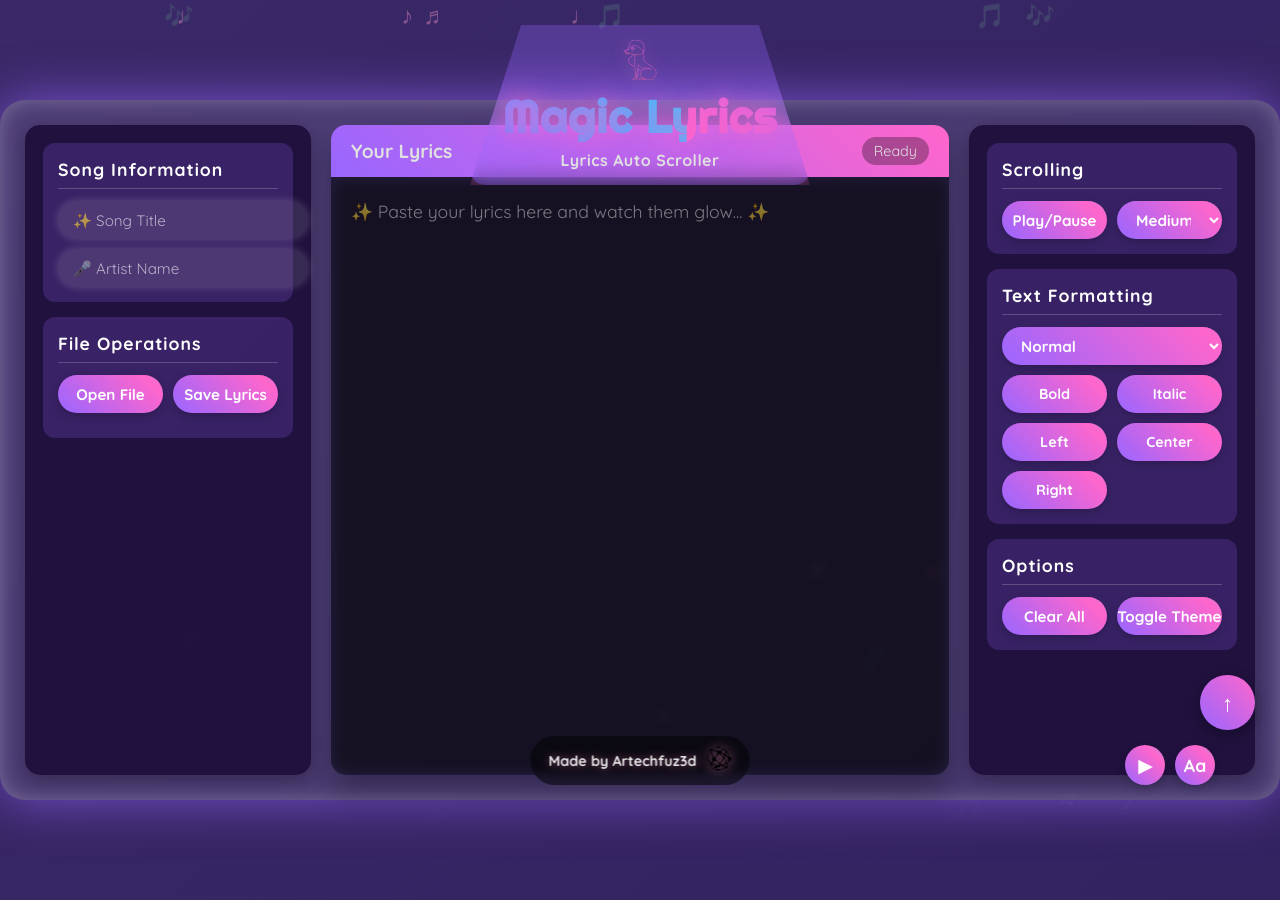
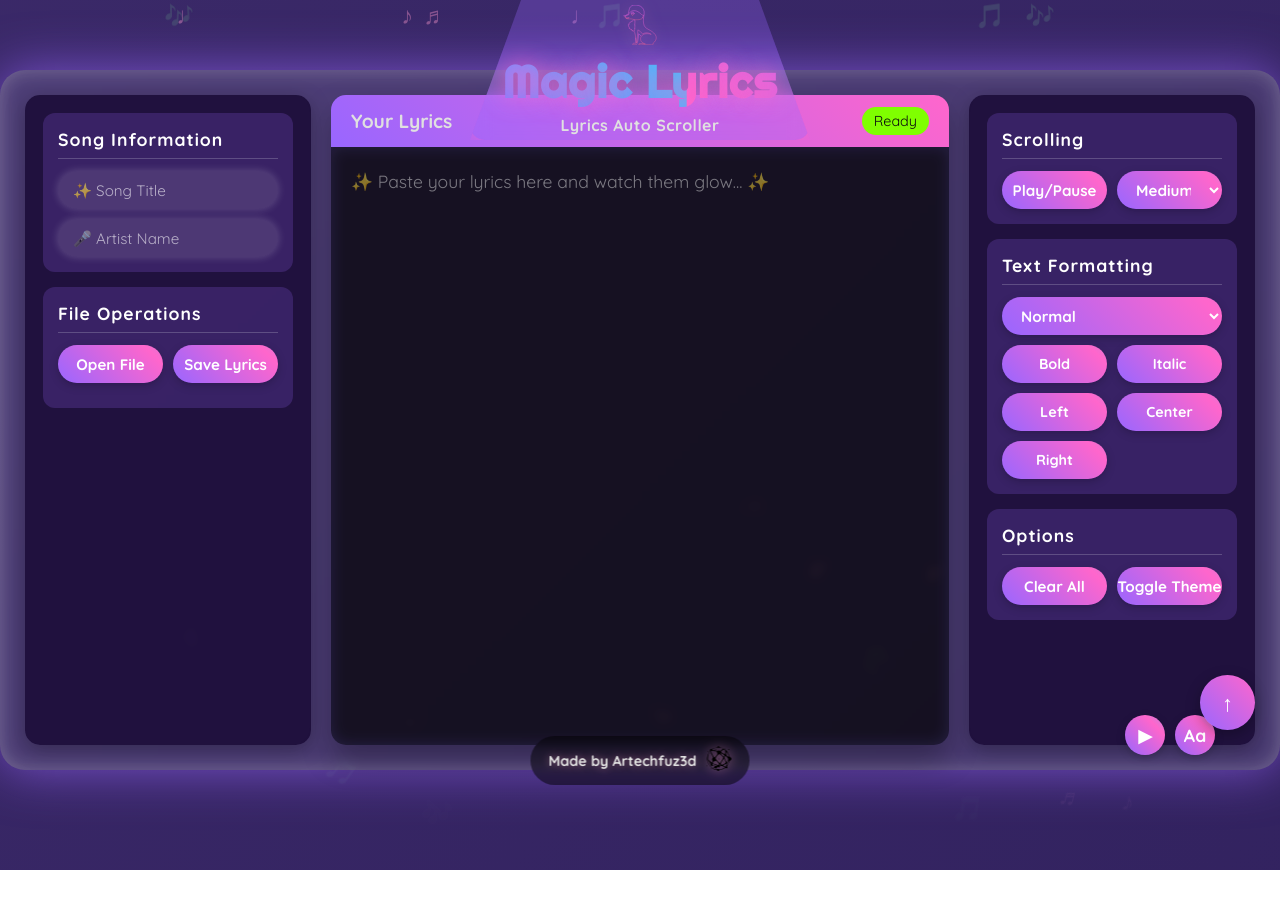
Before and after one commit to ArtechFuz3D/Magic-Lyrics, a plain HTML site: page index.html in a window 1280 px wide. After the commit the page ends 870 px from the top, so only its background shows below. Drawn offline with Linux system fonts and the light colour scheme.

Commit message:
minor style tweaks, ready scrolling status indicator

```diff
--- a/index.html
+++ b/index.html
@@ -42,6 +42,7 @@
         --bg-mid: #3d2b6b;
         --bg-light: #2e1f5b;
         --text-light: #e0e0e0;
+        --text-dark: #0e0e0e;
         --glass-bg: rgba(255, 255, 255, 0.1);
         --shadow-glow: rgba(153, 102, 255, 0.5);
         --panel-width: 250px;
@@ -78,8 +79,8 @@
       }
 
       .container {
-        max-width: 1300px;
-        margin: 100px auto 0; /* Reduced bottom margin */
+        max-width: 1500px;
+        margin: 70px auto 0; /* Reduced bottom margin */
         background: var(--glass-bg);
         padding: 25px;
         border-radius: 25px;
@@ -111,12 +112,12 @@
 
       .title-wrapper {
         position: absolute;
-        top: -70px;
+        top: -65px;
         left: 50%;
         transform: translateX(-50%);
         text-align: center;
         background: rgba(153, 102, 255, 0.3);
-        padding: 15px 30px;
+        padding: 5px 30px;
         border-radius: 15px;
         clip-path: polygon(15% 0, 85% 0, 100% 100%, 0 100%);
         box-shadow: 0 0 30px rgba(255, 102, 204, 0.6);
@@ -328,7 +329,7 @@
       }
 
       input[type="text"] {
-        width: 100%;
+        /* width: 100%; */
         height: var(--button-height);
         padding: 0 15px;
         border: none;
@@ -562,6 +563,24 @@
         color: white;
       }
 
+      #statusIndicator {
+        padding: 5px 12px;
+        border-radius: 15px;
+        font-size: 0.9em;
+        background-color: chartreuse; /* Default "Ready" state */
+        color: var(--text-dark);
+        transition: background 0.3s ease; /* Smooth transition */
+      }
+
+      #statusIndicator.scrolling {
+        background: linear-gradient(
+          45deg,
+          chartreuse,
+          #9966ff
+        ); /* Green to purple */
+        color: #fff; /* White text for contrast */
+      }
+
       @media (max-width: 1100px) {
         .container {
           flex-direction: column;
@@ -767,7 +786,6 @@
       </a>
     </div>
 
-
     <script>
       let scrolling = false;
       let scrollInterval;
@@ -795,6 +813,7 @@
           );
           return;
         }
+        const statusIndicator = document.getElementById("statusIndicator"); // Grab it here
 
         if (!scrolling) {
           if (
@@ -810,6 +829,8 @@
           scrollButton.style.background =
             "linear-gradient(45deg, #FF6B6B, #FF8E53)";
           scrollIndicator.style.display = "flex";
+          statusIndicator.textContent = "Scrolling"; // Change text
+          statusIndicator.classList.add("scrolling"); // Add gradient class
           startScroll();
           scrolling = true;
         } else {
@@ -817,6 +838,8 @@
           scrollButton.textContent = "Play Scroll";
           scrollButton.style.background = "";
           scrollIndicator.style.display = "none";
+          statusIndicator.textContent = "Ready"; // Back to "Ready"
+          statusIndicator.classList.remove("scrolling"); // Remove gradient class
           stopScroll();
           scrolling = false;
         }
```
